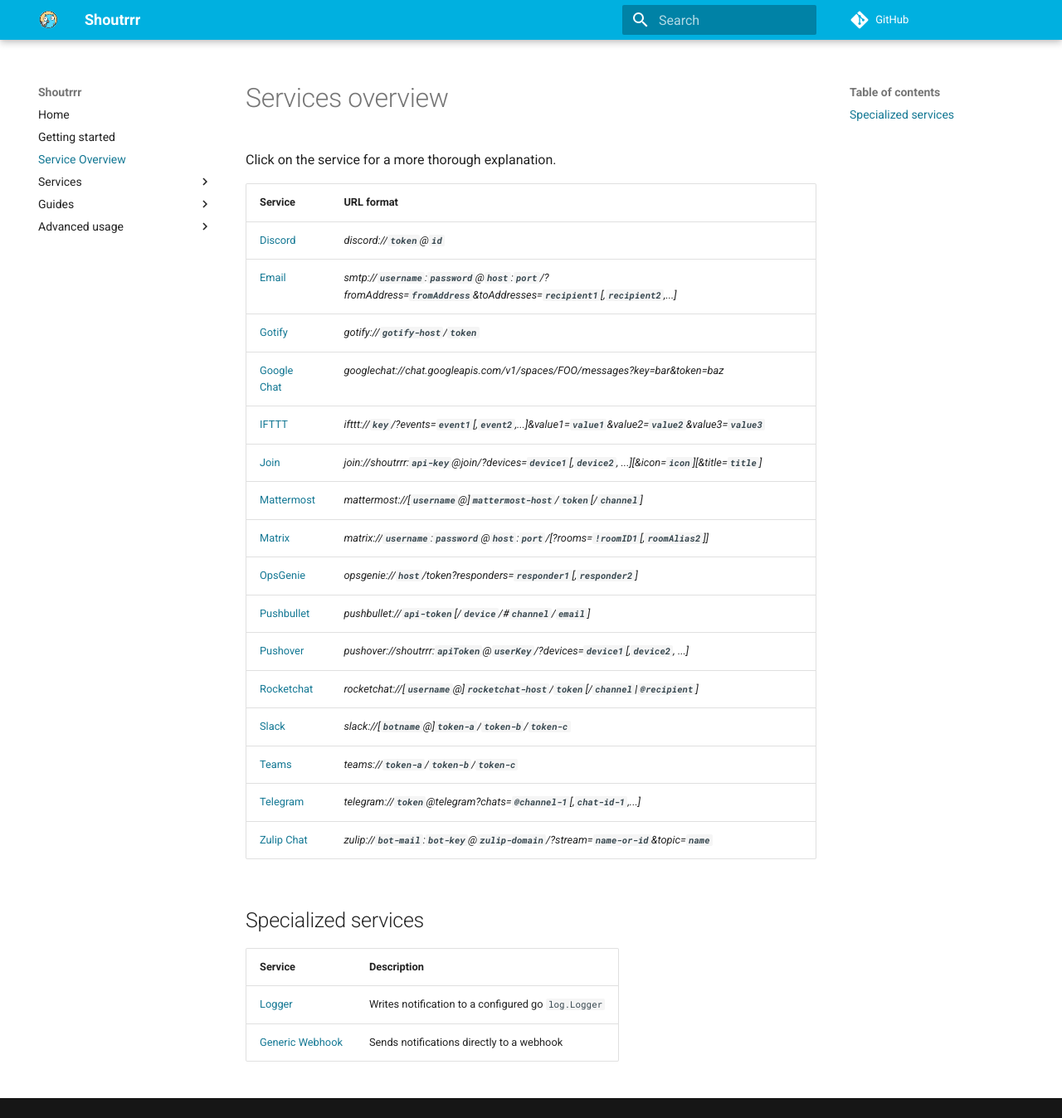
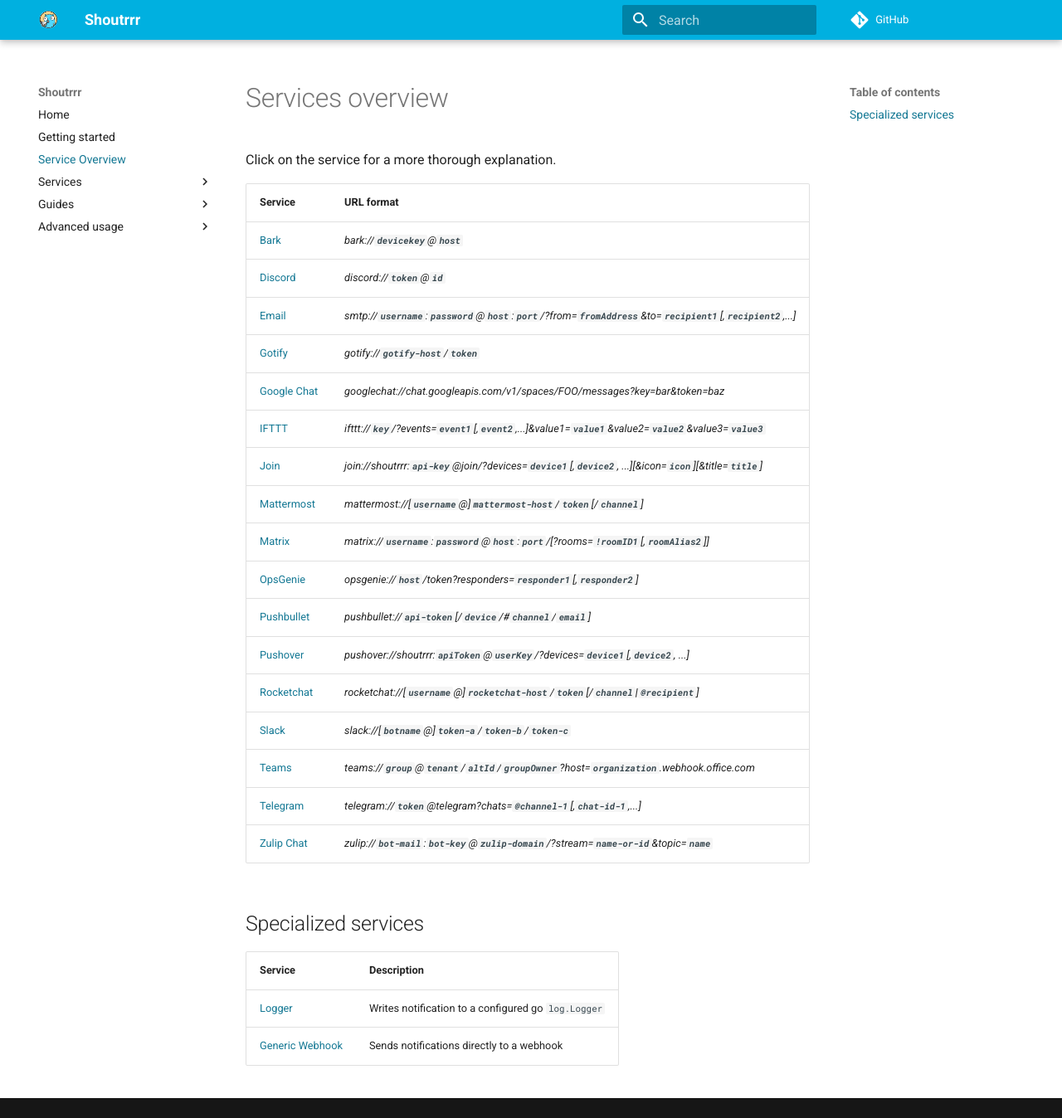
Before and after one commit to containrrr/shoutrrr, an MkDocs documentation site: the page built from docs/services/overview.md, in a window 1280 px wide and 1348 px high. Shown: the whole window at 83% size. Built offline with MkDocs 1.6.1 and Material for MkDocs 9.7.7, drawn with Linux system fonts in a browser that asks for light colours; comment, search, counter and statistics services are not loaded; the version menu is left out.

Commit message:
docs: fix overview and add bark

```diff
--- a/docs/services/overview.md
+++ b/docs/services/overview.md
@@ -4,8 +4,9 @@
 
 | Service                           | URL format                                                                                                                                      |
 | --------------------------------- | ----------------------------------------------------------------------------------------------------------------------------------------------- |
+| [Bark](./bark.md)                 | *bark://__`devicekey`__@__`host`__*                                                                                                             |
 | [Discord](./discord.md)           | *discord://__`token`__@__`id`__*                                                                                                                |
-| [Email](./email.md)               | *smtp://__`username`__:__`password`__@__`host`__:__`port`__/?fromAddress=__`fromAddress`__&toAddresses=__`recipient1`__[,__`recipient2`__,...]* |
+| [Email](./email.md)               | *smtp://__`username`__:__`password`__@__`host`__:__`port`__/?from=__`fromAddress`__&to=__`recipient1`__[,__`recipient2`__,...]*                 |
 | [Gotify](./gotify.md)             | *gotify://__`gotify-host`__/__`token`__*                                                                                                        |
 | [Google Chat](./googlechat.md)    | *googlechat://chat.googleapis.com/v1/spaces/FOO/messages?key=bar&token=baz*                                                                     |
 | [IFTTT](./ifttt.md)               | *ifttt://__`key`__/?events=__`event1`__[,__`event2`__,...]&value1=__`value1`__&value2=__`value2`__&value3=__`value3`__*                         |
@@ -17,8 +18,8 @@
 | [Pushover](./pushover.md)         | *pushover://shoutrrr:__`apiToken`__@__`userKey`__/?devices=__`device1`__[,__`device2`__, ...]*                                                  |
 | [Rocketchat](./rocketchat.md)     | *rocketchat://[__`username`__@]__`rocketchat-host`__/__`token`__[/__`channel`&#124;`@recipient`__]*                                             |
 | [Slack](./slack.md)               | *slack://[__`botname`__@]__`token-a`__/__`token-b`__/__`token-c`__*                                                                             |
-| [Teams](./teams.md)               | *teams://__`token-a`__/__`token-b`__/__`token-c`__*                                                                                             |
-| [Telegram](./telegram.md)         | *telegram://__`token`__@telegram?chats=__`@channel-1`__[,__`chat-id-1`__,...]*                                                                |
+| [Teams](./teams.md)               | *teams://__`group`__@__`tenant`__/__`altId`__/__`groupOwner`__?host=__`organization`__.webhook.office.com*                                      |
+| [Telegram](./telegram.md)         | *telegram://__`token`__@telegram?chats=__`@channel-1`__[,__`chat-id-1`__,...]*                                                                  |
 | [Zulip Chat](./zulip.md)          | *zulip://__`bot-mail`__:__`bot-key`__@__`zulip-domain`__/?stream=__`name-or-id`__&topic=__`name`__*                                             |
 
 ## Specialized services
--- a/mkdocs.yml
+++ b/mkdocs.yml
@@ -33,6 +33,7 @@
   - 'Getting started': 'getting-started.md'
   - 'Service Overview': 'services/overview.md'
   - Services:
+      - Bark: 'services/bark.md'
       - Discord: 'services/discord.md'
       - Email: 'services/email.md'
       - Gotify: 'services/gotify.md'
```
